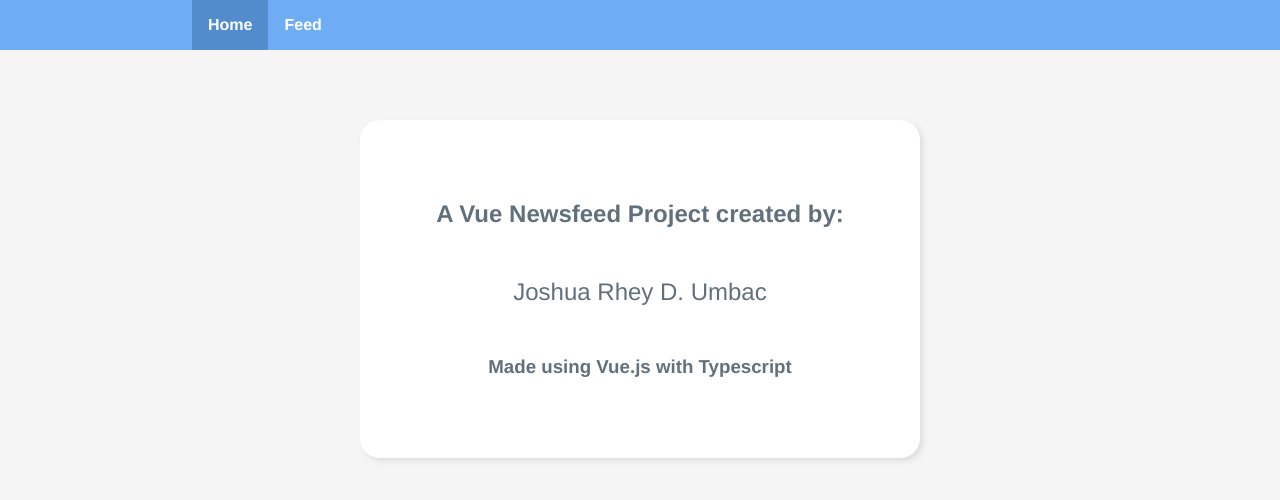
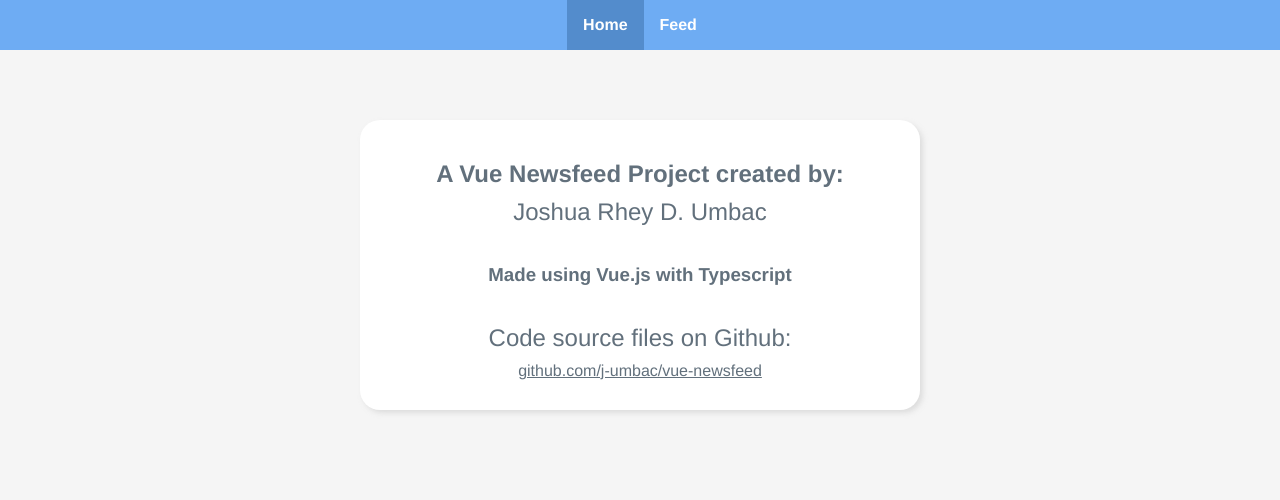
Before and after one commit to j-umbac/vue-newsfeed, a Vue app: page / in a window 1280 px wide. Shown: the top 500 px of the page. Built offline with nearby package versions, Linux system fonts and the light colour scheme.

Commit message:
Vue deploy files

```diff
--- a/src/components/app-header.vue
+++ b/src/components/app-header.vue
@@ -22,12 +22,11 @@ export default defineComponent({
 
 .navigation {
   display: flex;
-  justify-content: flex-start;
+  justify-content: center;
   flex-flow: row wrap;
   list-style: none;
   background: rgb(110, 172, 243);
   box-shadow: 0px 3px 5px rgba(199, 199, 199, 0.5);
-  padding-left: 15%;
 }
 
 .navigation > * {
--- a/src/views/Home.vue
+++ b/src/views/Home.vue
@@ -3,8 +3,14 @@
     <div class="about">
       <h2>A Vue Newsfeed Project created by:</h2>
       <p>Joshua Rhey D. Umbac</p>
+      <br />
 
       <h3>Made using Vue.js with Typescript</h3>
+      <br />
+      <p>Code source files on Github:</p>
+      <a href="https://github.com/j-umbac/vue-newsfeed"
+        >github.com/j-umbac/vue-newsfeed</a
+      >
     </div>
   </div>
 </template>
@@ -27,7 +33,7 @@
   box-shadow: 3px 3px 5px rgba(199, 199, 199, 0.5);
 }
 .about > * {
-  margin: 50px auto;
+  margin: 10px auto;
   color: rgb(98, 112, 124);
 }
 
--- /dev/null
+++ b/vue.config.js
@@ -0,0 +1,5 @@
+// vue.config.js file to be place in the root of your repository
+
+module.exports = {
+  publicPath: process.env.NODE_ENV === "production" ? "/vue-newsfeed/" : "/",
+};
```
Also changed, not shown: 1 other file (tests, documents, lock files or other folders).
